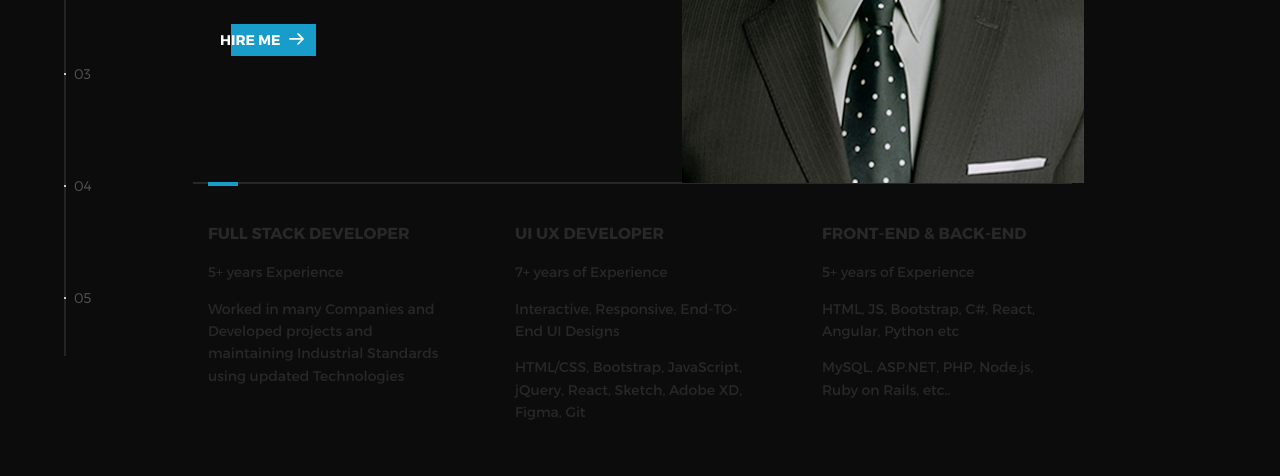
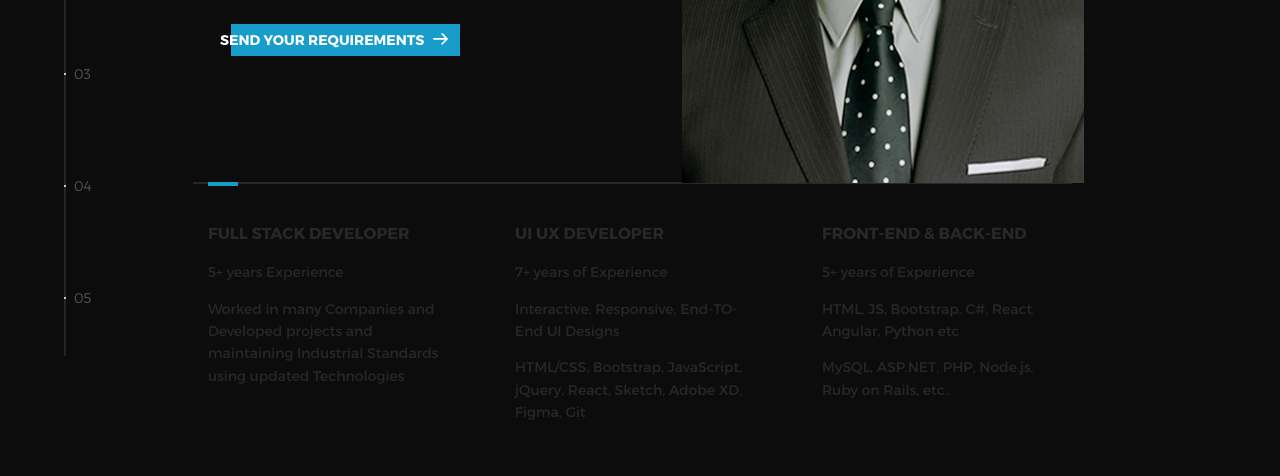
Before and after one commit to TrickSoLogic/vishalbhat.github.io, a plain HTML site: page index.html in a window 1280 px wide. Shown: the part 324-800 px from the top of the page. Drawn offline with nearby package versions, Linux system fonts and the light colour scheme.

Commit message:
Update index.html

```diff
--- a/index.html
+++ b/index.html
@@ -49,7 +49,7 @@
             <div class="intro">
               <div class="intro--banner">
                 <h1>For Your next<br>interactive<br>experience</h1>
-                <button class="cta">Hire Me
+                <button class="cta">Send Your Requirements
                   <svg version="1.1" id="Layer_1" xmlns="http://www.w3.org/2000/svg" xmlns:xlink="http://www.w3.org/1999/xlink" x="0px" y="0px" viewBox="0 0 150 118" style="enable-background:new 0 0 150 118;" xml:space="preserve">
                   <g transform="translate(0.000000,118.000000) scale(0.100000,-0.100000)">
                     <path d="M870,1167c-34-17-55-57-46-90c3-15,81-100,194-211l187-185l-565-1c-431,0-571-3-590-13c-55-28-64-94-18-137c21-20,33-20,597-20h575l-192-193C800,103,794,94,849,39c20-20,39-29,61-29c28,0,63,30,298,262c147,144,272,271,279,282c30,51,23,60-219,304C947,1180,926,1196,870,1167z"/>
@@ -215,7 +215,7 @@
                         <path d="M950,705L555,310L360,505C253,612,160,700,155,700c-6,0-44-34-85-75l-75-75l278-278L550-5l475,475c261,261,475,480,475,485c0,13-132,145-145,145C1349,1100,1167,922,950,705z"/>
                       </g>
                       </svg>
-                      Front-End/Bacl-End Development
+                      Front-End/Back-End Development
                     </label>
                   </span>
                   <span class="options-b">
@@ -274,7 +274,7 @@
     <li>Works</li>
     <li>About</li>
     <li>Contact</li>
-    <li>Hire Me</li>
+    <li>Send Your Requirements</li>
   </ul>
 </div>
 
```
